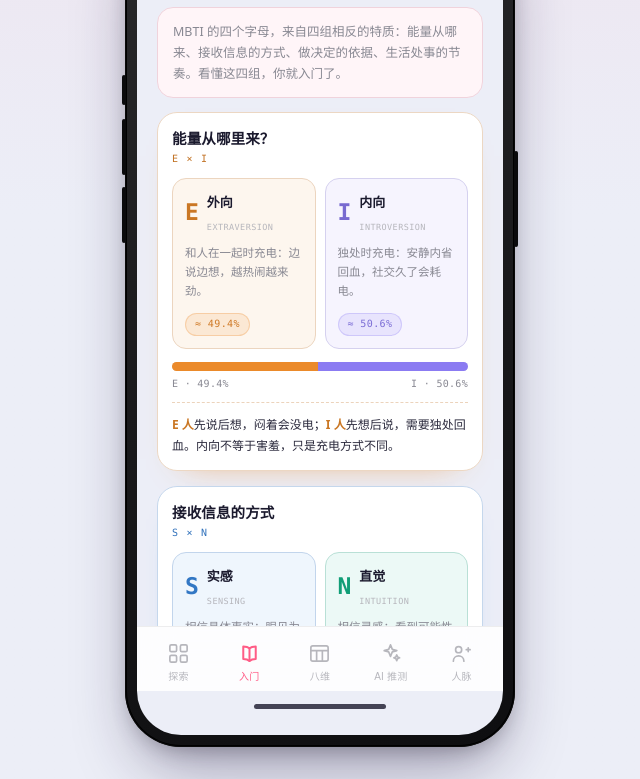
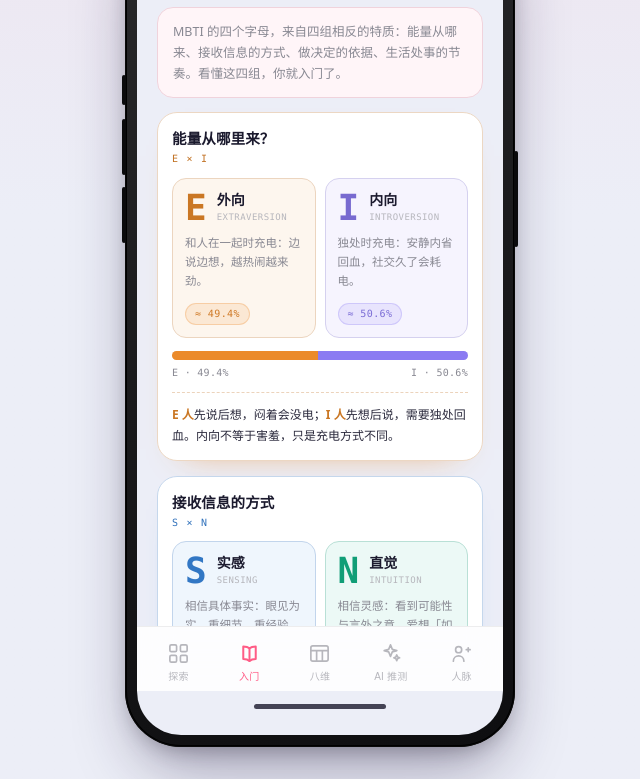
Before and after one commit to guo-yina/mbtilove, a website: page index.html in a window 1280 px wide. Both pictures are taken after a click on the button "入门". Shown: the part 129-908 px from the top of the page, without its empty margins (320-960 px from the left). Drawn offline with nearby package versions, Linux system fonts and the light colour scheme.

Commit message:
style: 字母卡片排版优化，字母放大，中英文名间距收紧

```diff
--- a/index.html
+++ b/index.html
@@ -612,10 +612,11 @@
   .ldim-pair{font-family:var(--font-mono);font-size:10px;letter-spacing:.12em;color:color-mix(in srgb,var(--dc) 82%,var(--true-black));margin:3px 0 11px;}
   .lpair{display:grid;grid-template-columns:1fr 1fr;gap:9px;}
   .lcard{border-radius:14px;padding:11px 12px 12px;background:color-mix(in srgb,var(--lc) 8%,var(--surface));border:1px solid color-mix(in srgb,var(--lc) 24%,var(--hair));}
-  .lc-top{display:flex;align-items:center;gap:8px;}
-  .lc-k{font-family:var(--font-mono);font-weight:800;font-size:23px;line-height:1;color:color-mix(in srgb,var(--lc) 86%,var(--true-black));}
-  .lc-cn{font-size:13px;font-weight:700;color:var(--fg);line-height:1.15;}
-  .lc-en{font-family:var(--font-mono);font-size:8.5px;letter-spacing:.05em;color:var(--faint);text-transform:uppercase;}
+  .lc-top{display:flex;align-items:center;gap:10px;}
+  .lc-k{font-family:var(--font-mono);font-weight:800;font-size:36px;line-height:1;color:color-mix(in srgb,var(--lc) 86%,var(--true-black));flex:0 0 auto;}
+  .lc-names{display:flex;flex-direction:column;gap:2px;}
+  .lc-cn{font-size:14px;font-weight:700;color:var(--fg);line-height:1.2;}
+  .lc-en{font-family:var(--font-mono);font-size:9px;letter-spacing:.05em;color:var(--faint);text-transform:uppercase;}
   .lc-desc{margin:8px 0 9px;font-size:11.5px;line-height:1.65;color:var(--muted);min-height:57px;}
   .lc-pct{display:inline-block;font-family:var(--font-mono);font-size:10px;letter-spacing:.04em;padding:3px 9px;border-radius:999px;background:color-mix(in srgb,var(--lc) 13%,transparent);border:1px solid color-mix(in srgb,var(--lc) 28%,transparent);color:color-mix(in srgb,var(--lc) 88%,var(--true-black));}
   .lbar{display:flex;height:9px;border-radius:999px;overflow:hidden;margin:13px 0 6px;background:var(--hair);}
@@ -1284,7 +1285,7 @@
     const lb=document.getElementById('lettersBody');
     if(lb){
       lb.innerHTML=DIMS.map(d=>{
-        const card=l=>'<div class="lcard" style="--lc:'+l.c+'"><div class="lc-top"><span class="lc-k">'+l.k+'</span><span><span class="lc-cn">'+l.cn+'</span><br><span class="lc-en">'+l.en+'</span></span></div><p class="lc-desc">'+l.desc+'</p><span class="lc-pct">≈ '+l.pct+'%</span></div>';
+        const card=l=>'<div class="lcard" style="--lc:'+l.c+'"><div class="lc-top"><span class="lc-k">'+l.k+'</span><div class="lc-names"><span class="lc-cn">'+l.cn+'</span><span class="lc-en">'+l.en+'</span></div></div><p class="lc-desc">'+l.desc+'</p><span class="lc-pct">≈ '+l.pct+'%</span></div>';
         return '<section class="ldim" style="--dc:'+d.a.c+'">'
           +'<div class="ldim-q">'+d.q+'</div><div class="ldim-pair">'+d.pair+'</div>'
           +'<div class="lpair">'+card(d.a)+card(d.b)+'</div>'
```
